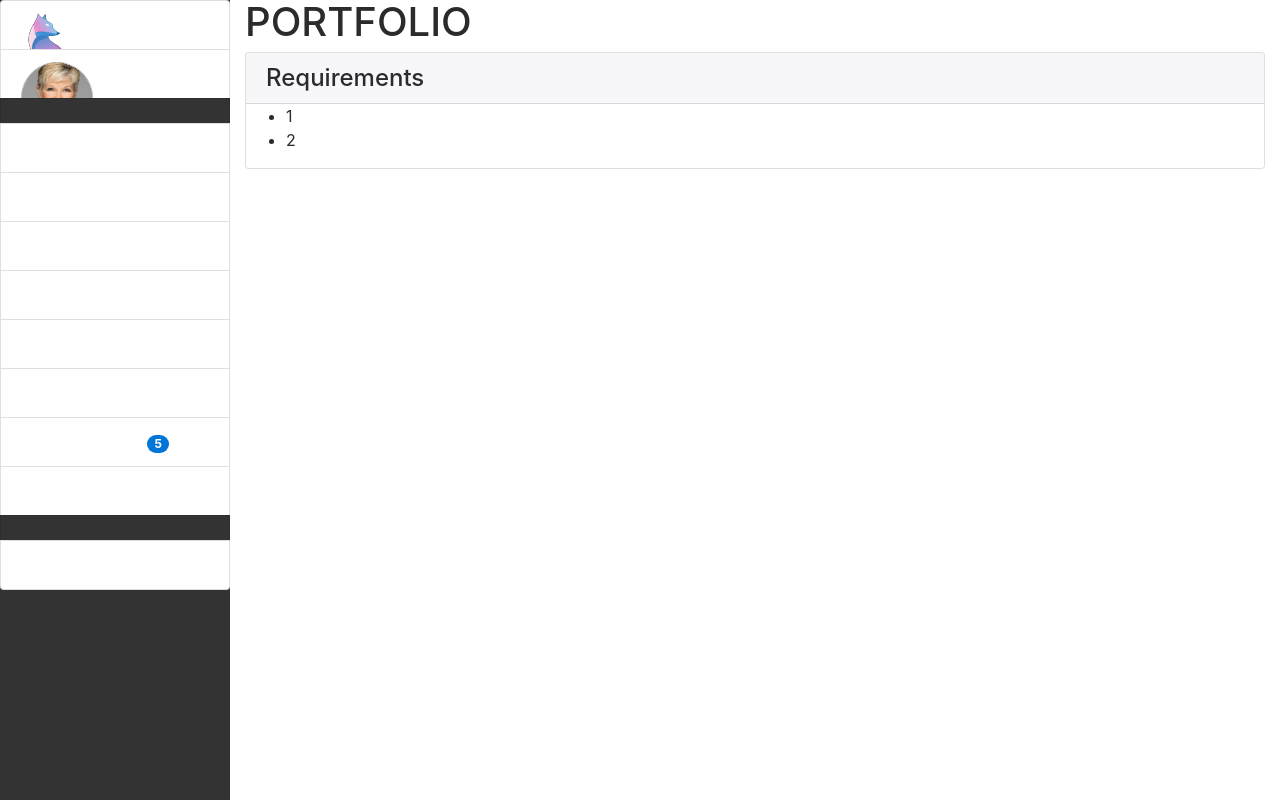
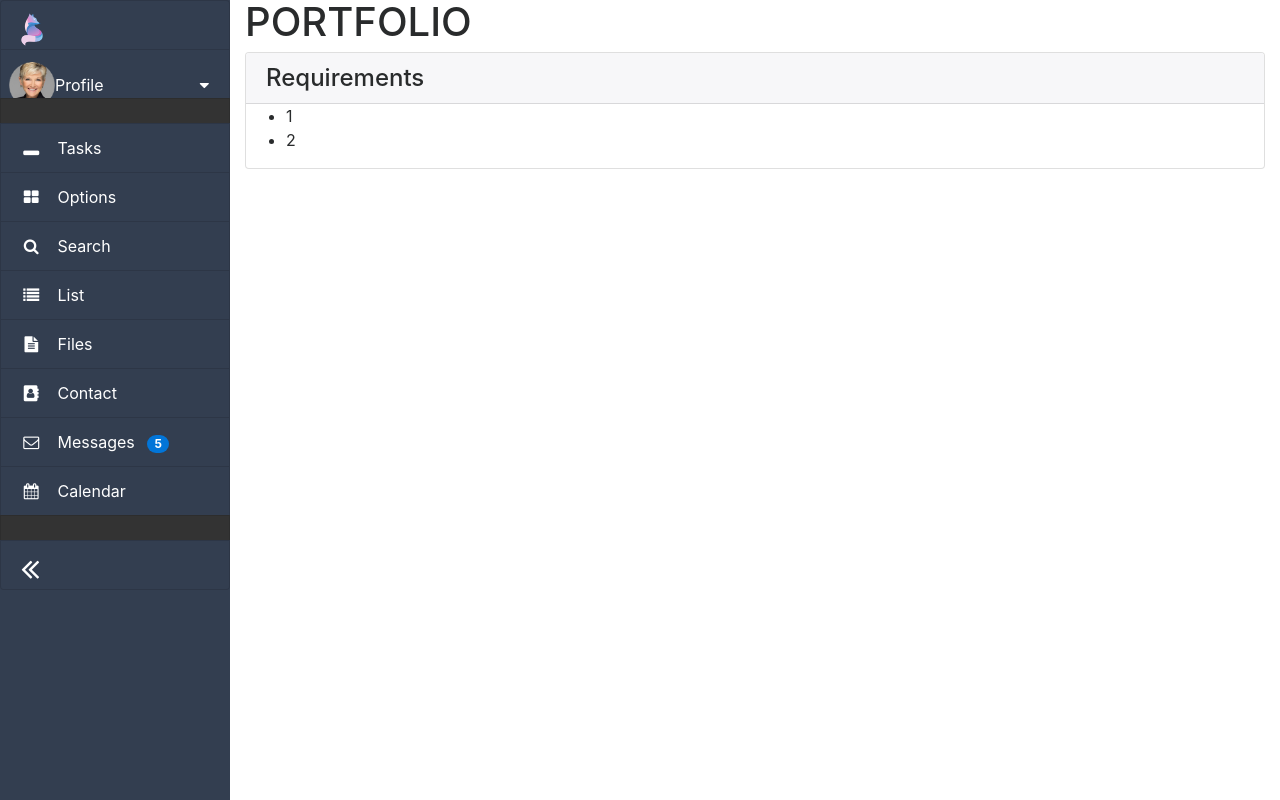
Before and after one commit to ShirinD/Investa, a PHP site: page /dashboard.html in a window 1280 px wide. Run offline with PHP 8.4, Linux system fonts and the light colour scheme; some libraries are stand-ins or nearby versions.

Commit message:
Update stylesheet.css

```diff
--- a/assets/css/stylesheet.css
+++ b/assets/css/stylesheet.css
@@ -4,7 +4,7 @@
 }
 #sidebar-container {
     min-height: 100vh;
-    background-color: #333;
+    background-color: #333e50;
     padding: 0;
 }
 
@@ -61,3 +61,16 @@
   text-align: right;
   padding-left: 10px;
 }
+
+.bg-dark {
+    background-color: #333e50 !important;
+}
+
+#small_logo {
+width: 22px;
+}
+
+#p_pic {
+    width: 46px;
+    margin-left: -12px;
+    }
```
